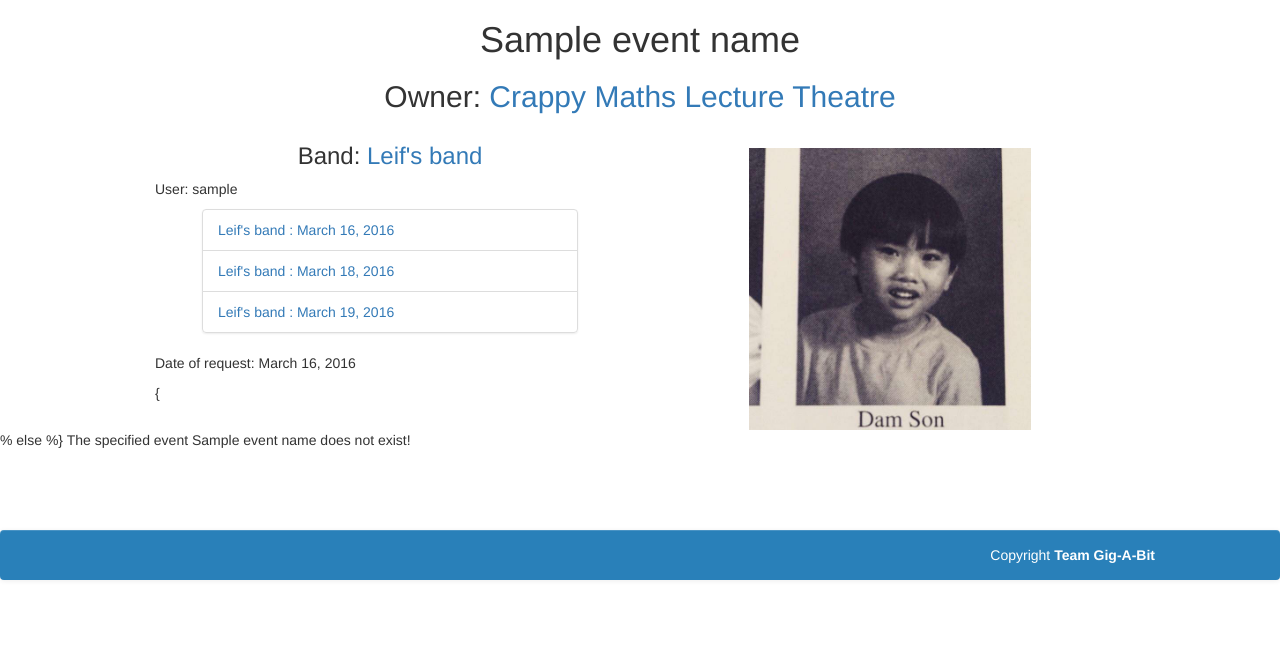
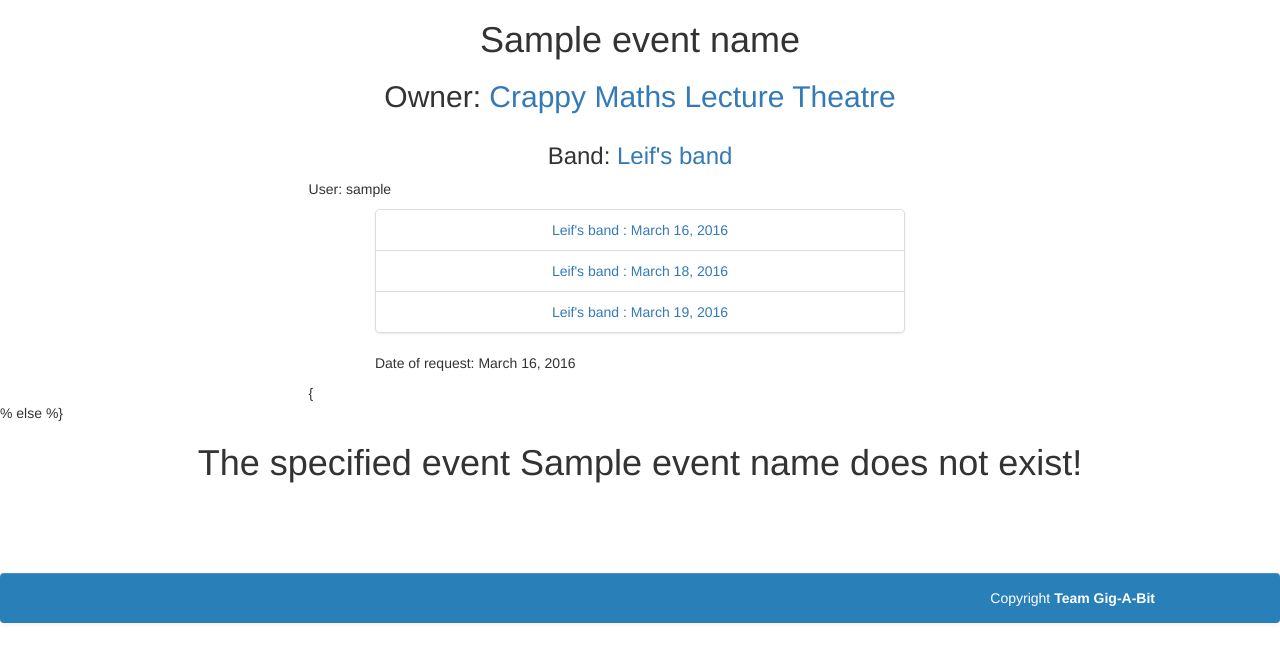
Before and after one commit to RobertCMcAlpine/Bandit, a Django app: template project/templates/bandit/event.html in a window 1280 px wide. Shown: the part 80-742 px from the top of the page. Run offline with Django 3.2, Linux system fonts and the light colour scheme; data comes from the database, SQL or seed files in the repository; the template is opened without the code that fills it: values that come from a table or form of the project are taken from there, most other values are stand-ins (such as "Sample title", 1, 10 or a date in 2020); parts of the project's set-up code (start-up, migrations or seed data) failed here and were passed over; some libraries are stand-ins or nearby versions.

Commit message:
Event will look like a card;

```diff
--- a/project/templates/bandit/css/style.css
+++ b/project/templates/bandit/css/style.css
@@ -17,6 +17,7 @@ top:10px;
 .nav
 {
 float:right;
+min-width:100px;
 }
 .navbar-brand
 {
@@ -105,3 +106,19 @@ margin-left:20%;
 margin-right:auto;
 margin-top:25px;
 }
+
+.requests li
+{
+text-align:center;
+}
+.requests
+{
+min-height:10px;
+overflow:auto;
+}
+.card
+{
+width:70%;
+margin-left:auto;
+margin-right:auto;
+}
--- a/project/templates/bandit/event.html
+++ b/project/templates/bandit/event.html
@@ -37,8 +37,7 @@
 </div>
 </nav>
 
-
-<div class="container-fluid">
+<div class="container-fluid card">
 <div class="row">
 <div class="col-md-12">
 {% if event %}
@@ -46,18 +45,20 @@
 <h2>Owner: <a href="/bandit/venue/{{ venue.profile.slug }}">{{ venue }}</a></h2>
 </div>
 <!-- If a band has been allocated to this event, show its name. -->
-<div class="col-md-6">
+</div>
+<div class="row">
+<div class="col-md-12">
 {% if event.band %}
 <h3>Band: <a href="/bandit/band/{{ event.band.profile.slug }}">{{ event.band }}</a></h3>
 {% else %}
-<h4>Band: Not allocated.</h4>
+<h3>Band: Not allocated.</h4>
 {% endif %}
 <p>User: {{ username }} </p>
 
             <!-- If the user is the venue-owner of the event, show list of requests. -->
             {% if requests %}
 			<div class="row">
-				<ul class="list-group">
+				<ul class="list-group requests">
 					{% for request in requests %}
                     <li class="list-group-item"><a href="request/{{ request.band.profile.slug }}">{{ request.band }} : {{ request.request_date }}</a></li>
                     {% endfor %}
@@ -69,22 +70,23 @@
             {% if band %}
                 <!-- ... and has made a request for this event, show the request's date -->
                 {% if gig_request %}
+				<div class="row">
                     <p>Date of request: {{ gig_request.request_date }}</p>
+					 {% else %}
+                    <a href="">Make request</a>
+					{% endif %}
+				</div>
                 <!-- Otherwise, show a button/link to make a request. -->
-                {% else %}
-                    <a href="">Make request</a>
-                {% endif %}
+
             {% endif %}
 
 {
 		</div>
-	<div class="col-md-6">
-	<img class="profile-pic" src="../../static/images/profile.jpg" alt="profile image here maybe" />
-	</div>
+
 </div>
 </div>
 % else %}
-The specified event {{ event_name }} does not exist!
+<h1>The specified event {{ event_name }} does not exist!</h1>
 {% endif %}
 <nav class="navbar navbar-default navbar-static-bottom">
   <div class="container-fluid">
```
Also changed, not shown: project/templates/bandit/band.html (+17 -4 lines).
